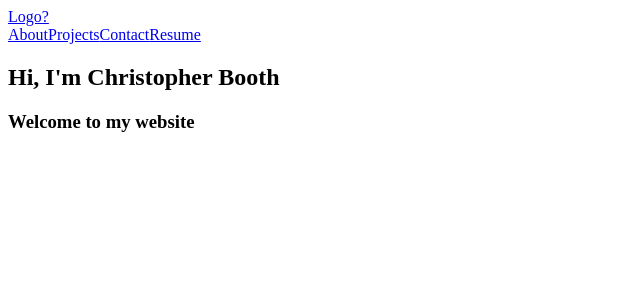
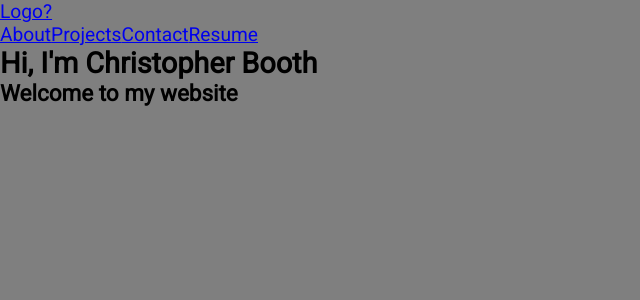
Before and after one commit to christophermbooth/portfolio, a React app: page / in a window 1280 px wide. Shown: the top 300 px of the page, without its empty margins (0-640 px from the left). Built offline with nearby package versions, Linux system fonts and the light colour scheme.

Commit message:
(Style) all fonts and body background

```diff
--- a/src/app.scss
+++ b/src/app.scss
@@ -0,0 +1,11 @@
+@import url('https://fonts.googleapis.com/css2?family=Roboto&display=swap');
+
+* {
+  font-family: 'Roboto', sans-serif;
+  margin: 0;
+}
+
+body {
+  background: #7f7f7f;
+  font-size: 120%;
+}
```
